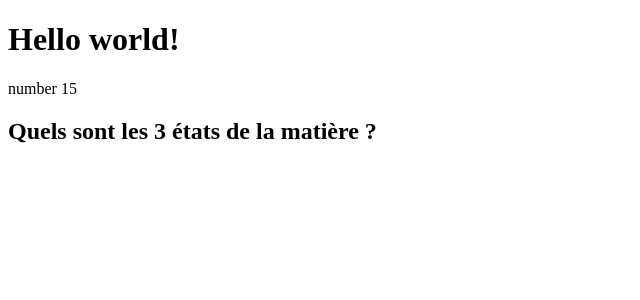
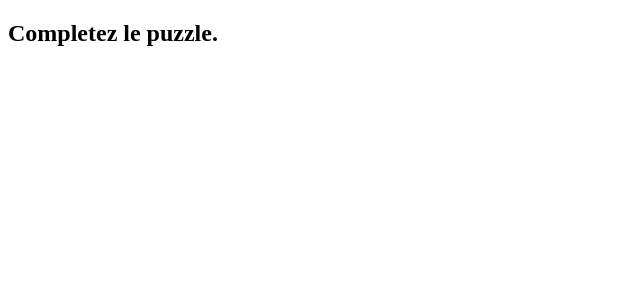
Before and after one commit to 2019-2020-ps6/2022-2023-ps6-zqsd, an Angular app in the folder front-end/: page /Gamepage in a window 1280 px wide. Shown: the top 300 px of the page, without its empty margins (0-640 px from the left). Built offline with nearby package versions, Linux system fonts and the light colour scheme.

Commit message:
Refactor le concept de subquizz en Question

```diff
--- a/front-end/src/app/GameQuestion.component/GameQuestion.Component.html
+++ b/front-end/src/app/GameQuestion.component/GameQuestion.Component.html
@@ -1,3 +1,3 @@
-<h2>{{currentQuestion$.value}}</h2>
+<h2>{{currentQuestion.value}}</h2>
 
 <app-GameAnswer></app-GameAnswer>
--- a/front-end/src/app/GameQuestion.component/GameQuestion.Component.ts
+++ b/front-end/src/app/GameQuestion.component/GameQuestion.Component.ts
@@ -1,7 +1,7 @@
 import { Component, OnInit } from '@angular/core';
 import { GameService } from '../../services/GameService';
-import { Question } from '../../models/subQuiz.model';
-import { QuestionQuizz } from '../../mocks/subQuizz.mock';
+import { Question,Answer } from '../../models/Question.model';
+import { QuestionQuizz } from '../../mocks/question.mock';
 
 @Component({
   selector: 'app-game-question',
@@ -10,10 +10,10 @@ import { QuestionQuizz } from '../../mocks/subQuizz.mock';
 })
 export class GameQuestionComponent implements OnInit {
 
-  currentQuestion$: Question = {id:'', value: ''};
+  currentQuestion: Question = {id:'', value: '',label:"",answers: [] as Answer[]};
   constructor(private gameService: GameService) {
     this.gameService.AllQuestions$.subscribe((question: Question) => {
-      this.currentQuestion$ = question;
+      this.currentQuestion = question;
     });
   }
 
--- a/front-end/src/app/Gamepage.component/GamePage.Component.html
+++ b/front-end/src/app/Gamepage.component/GamePage.Component.html
@@ -1,4 +1,3 @@
 <div class="main-content">
-    <p>number {{number}}</p>
     <app-game-question></app-game-question>
 </div>
--- a/front-end/src/app/app.component.html
+++ b/front-end/src/app/app.component.html
@@ -1,3 +1,2 @@
-<h1>{{title}}</h1>
 
 <app-GamePage></app-GamePage>
--- a/front-end/src/mocks/subQuizz.mock.ts
+++ b/front-end/src/mocks/question.mock.ts
@@ -1,4 +1,4 @@
-import { SubQuiz,Answer,Question,TextSearching } from '../models/subQuiz.model';
+import { Answer,Question,TextSearching } from '../models/Question.model';
 
 export const AnswerChronologicalHistory1: Answer[] = [
     {
@@ -77,54 +77,36 @@ export const AnswerPuzzle1: Answer[] = [
     }
 ];
 
-export const QuestionQuizz: Question[] = [
-    {
-        id:"1",
-        value: "Remettez dans l'ordre chronologique les éléments.",
-    },
-    {
-        id:"2",
-        value: "Quels sont les 3 états de la matière ?"
-    },
-    {
-        id:"3",
-        value: "Quelle est la couleur du cheval d'Henri IV ?"
-    },
-    {
-        id:"4",
-        value: "Completez le puzzle."
-    }
-];
-
 export const TextSearchingHenri4: TextSearching[] = [
     {
         value: "Henri IV, est un roi Français. Son cheval blanc s’appellait GrisCiel. Le blason d’Henri IV était principalement de couleur bleu et rouge.",
     }
 ];
 
-export const SubQuizzList: SubQuiz[] = [
+export const QuestionQuizz: Question[] = [
     {
         id: '1',
         label : "chronological",
-        question: QuestionQuizz[0],
+        value:"Remettez dans l'ordre chronologique les éléments.",
+
         answers: AnswerChronologicalHistory1,
     },
     {
         id: '2',
         label : "puzzle",
-        question: QuestionQuizz[3],
+        value:"Completez le puzzle.",
         answers: AnswerPuzzle1,
     },
     {
         id: '3',
         label : "classical",
-        question: QuestionQuizz[1],
+        value:"Quels sont les 3 états de la matière ?",
         answers: AnswerClassic1,
     },
     {
         id: '4',
         label : "textSearching",
-        question: QuestionQuizz[2],
+        value:"Quelle est la couleur du cheval d'Henri IV ?",
         answers: AnswerSearching1,
     }
 ];
--- a/front-end/src/mocks/quizz.mock.ts
+++ b/front-end/src/mocks/quizz.mock.ts
@@ -1,11 +1,11 @@
 import { Quiz } from '../models/quiz.model';
-import {SubQuizzList} from './subQuizz.mock'
+import {QuestionQuizz} from './question.mock'
 
 export const QuizExample: Quiz[] = [
     {
         id: "1",
         name: "Example",
         theme : "classic",
-        questions: SubQuizzList
+        questions: QuestionQuizz
     }
 ];
--- a/front-end/src/models/quiz.model.ts
+++ b/front-end/src/models/quiz.model.ts
@@ -1,4 +1,4 @@
-import { SubQuiz } from './subQuiz.model';
+import { Question } from './Question.model';
 
 
 //Model for the quiz, possess a list of subQuiz that comport the question and answers
@@ -7,5 +7,5 @@ export interface Quiz {
     id: string;
     name: string;
     theme: string; //by default : classic
-    questions: SubQuiz[]; //list of the different SubQuiz that will be show when this quiz in launch : ex chronological, etc...
+    questions: Question[]; //list of the different SubQuiz that will be show when this quiz in launch : ex chronological, etc...
 }
--- a/front-end/src/services/GameService.ts
+++ b/front-end/src/services/GameService.ts
@@ -4,8 +4,8 @@ import { HttpClient } from '@angular/common/http';
 import { serverUrl } from '../configs/server.config';
 import { QuizExample } from '../mocks/quizz.mock';
 import { Quiz } from '../models/quiz.model';
-import { Question } from 'src/models/subQuiz.model';
-import { QuestionQuizz } from 'src/mocks/subQuizz.mock';
+import { Question } from 'src/models/Question.model';
+import { QuestionQuizz } from 'src/mocks/question.mock';
 
 
 
```
Also changed, not shown: front-end/src/models/Question.model.ts (renamed from front-end/src/models/subQuiz.model.ts, +3 -6 lines).
